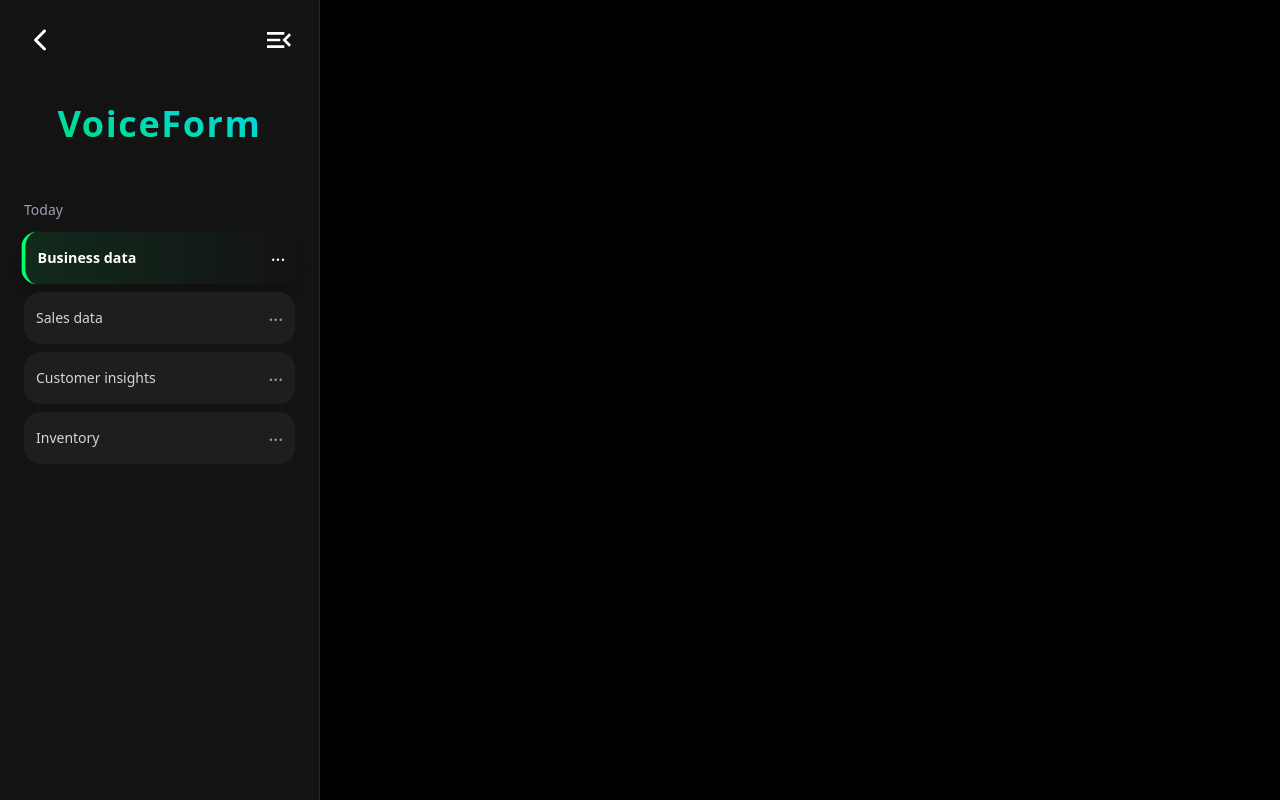
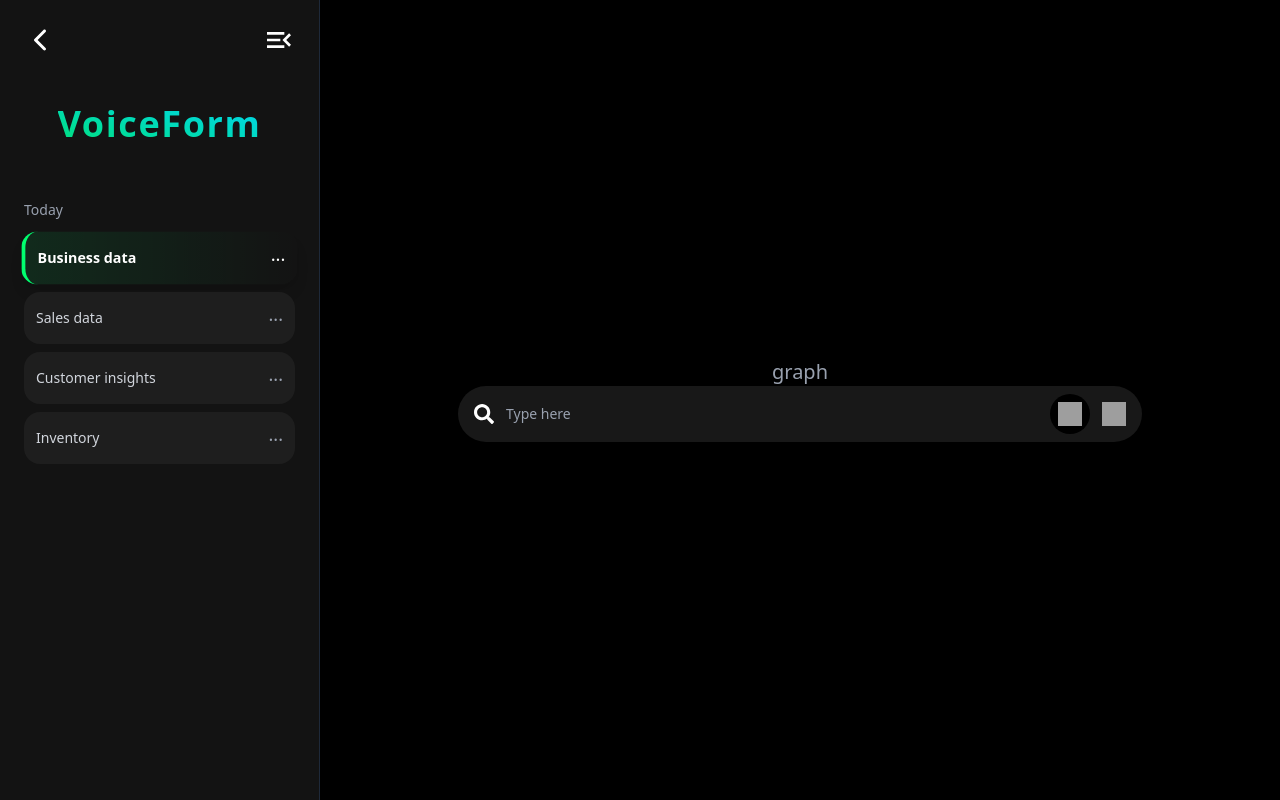
Before and after one commit to Vasudevshetty/voxalize, a React (Vite) app in the folder client/: page / in a window 1280 px wide. Built offline with nearby package versions, Linux system fonts and the light colour scheme; grey boxes are pictures that could not be loaded.

Commit message:
done with the main chat ui where user can type the query or use voice

```diff
--- a/client/src/components/Graph.jsx
+++ b/client/src/components/Graph.jsx
@@ -108,7 +108,7 @@
         </div>
       </div>
 
-      {/* <div className="flex-1 flex flex-col justify-center items-center p-6 text-xl text-gray-400">
+      <div className="flex-1 flex flex-col justify-center items-center p-6 text-xl text-gray-400">
         <div>graph</div>
         <div className="bg-[#181818] w-[75%] max-w-3xl rounded-full flex items-center px-4 py-2 gap-3">
           <div className="text-white text-xl cursor-pointer">
@@ -137,7 +137,7 @@
             />
           </div>
         </div>
-      </div> */}
+      </div>
 
       {/* Right Sidebar - Databases */}
       {/* <div className="w-80 bg-[#131313] border-l border-gray-800 p-6">
```
